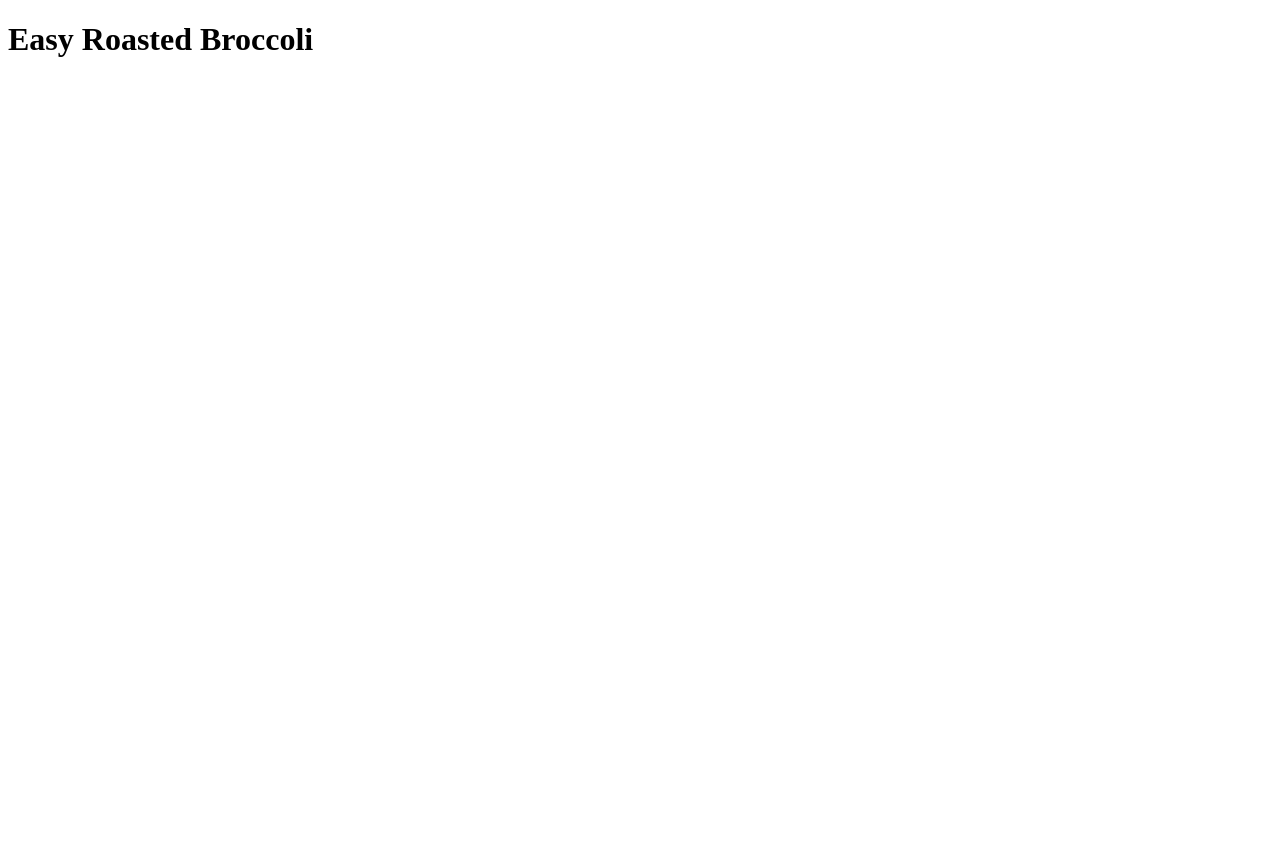
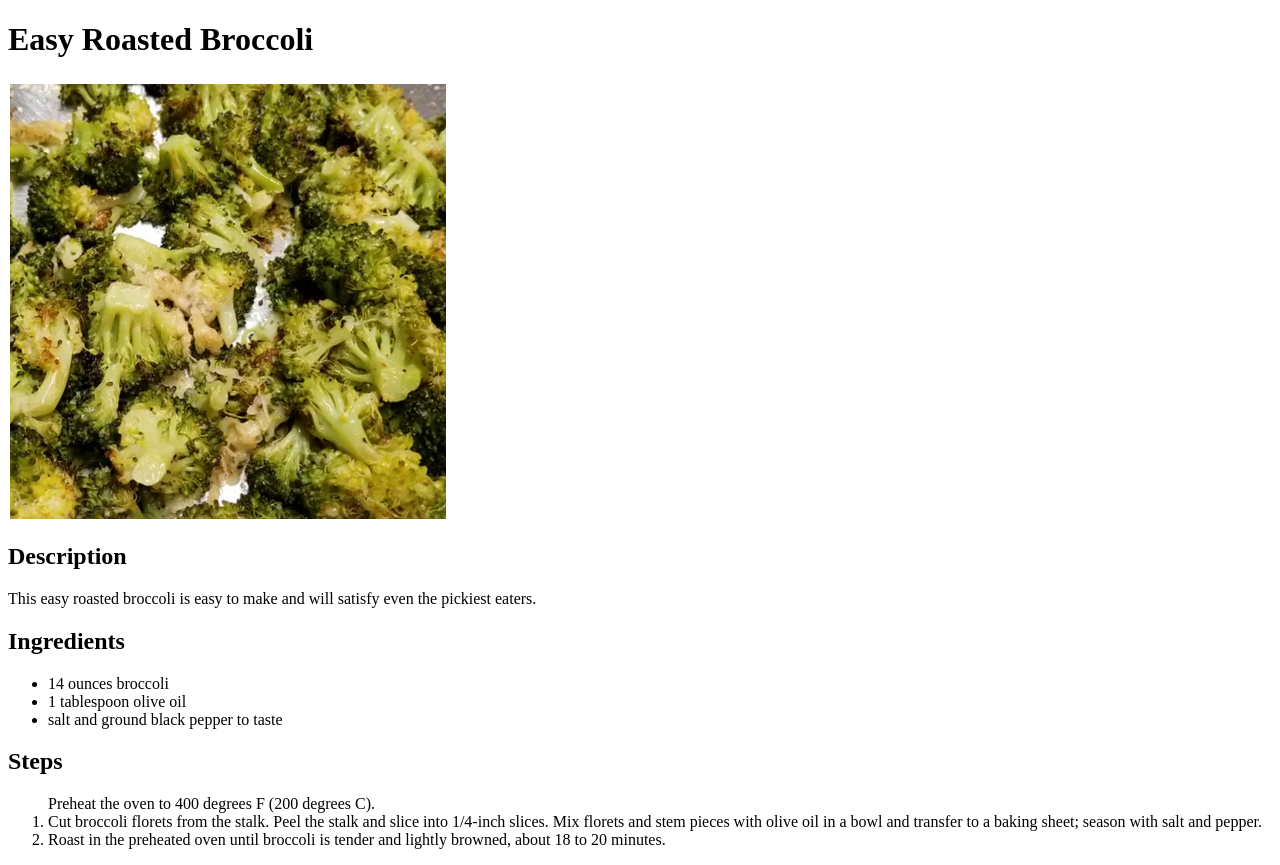
Before and after one commit to apala-sh/odin-recipes, a plain HTML site: page recipes/Easy_Roasted_Broccoli.html in a window 1280 px wide. Before the commit the page ends 800 px from the top, so only its background shows below. Drawn offline with Linux system fonts and the light colour scheme.

Commit message:
Added links to recipes in index, added images, added the recipe 01

```diff
--- a/recipes/Easy_Roasted_Broccoli.html
+++ b/recipes/Easy_Roasted_Broccoli.html
@@ -7,5 +7,23 @@
 </head>
 <body>
     <h1>Easy Roasted Broccoli</h1>
+    <img src="../images/Roasted_Broccolo.png" alt="Roasted Broccoli">
+
+    <h2>Description</h2>
+    <p>This easy roasted broccoli is easy to make and will satisfy even the pickiest eaters.</p>
+
+    <h2>Ingredients</h2>
+    <ul>
+        <li>14 ounces broccoli</li>
+        <li>1 tablespoon olive oil</li>
+        <li>salt and ground black pepper to taste</li>
+    </ul>
+
+    <h2>Steps</h2>
+    <ol>
+        <l1>Preheat the oven to 400 degrees F (200 degrees C). </l1>
+        <li>Cut broccoli florets from the stalk. Peel the stalk and slice into 1/4-inch slices. Mix florets and stem pieces with olive oil in a bowl and transfer to a baking sheet; season with salt and pepper. </li>
+        <li>Roast in the preheated oven until broccoli is tender and lightly browned, about 18 to 20 minutes. </li>
+    </ol>
 </body>
 </html>
```
Also changed, not shown: index.html (+5 -0 lines), images/Garlic_Mushrooms.png (added), images/Glazed_carrots.png (added), images/Roasted_Broccolo.png (added).
